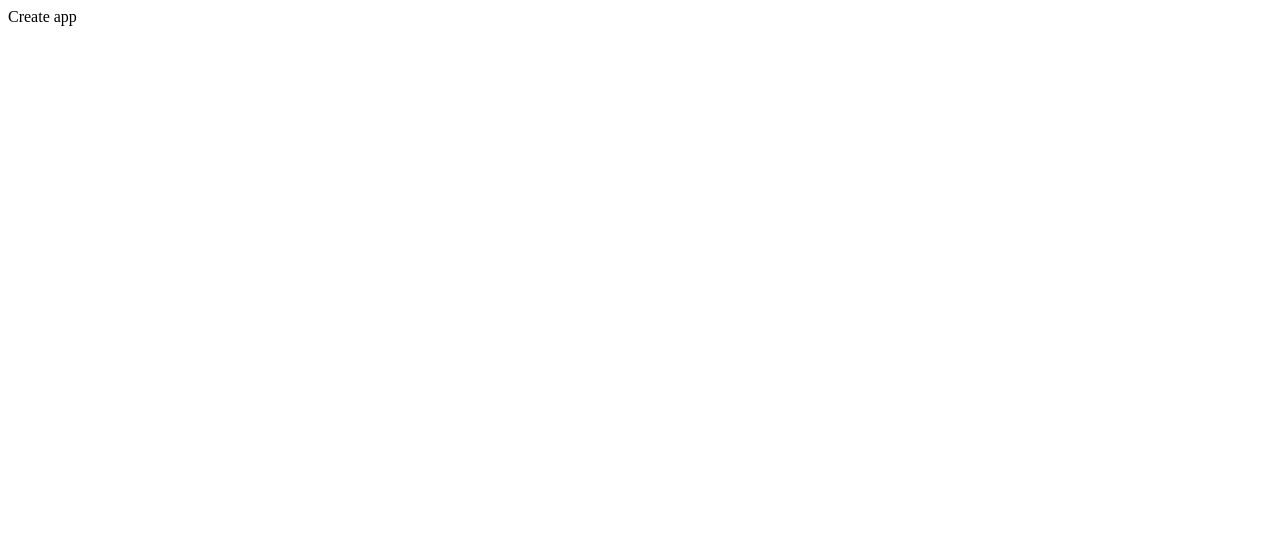
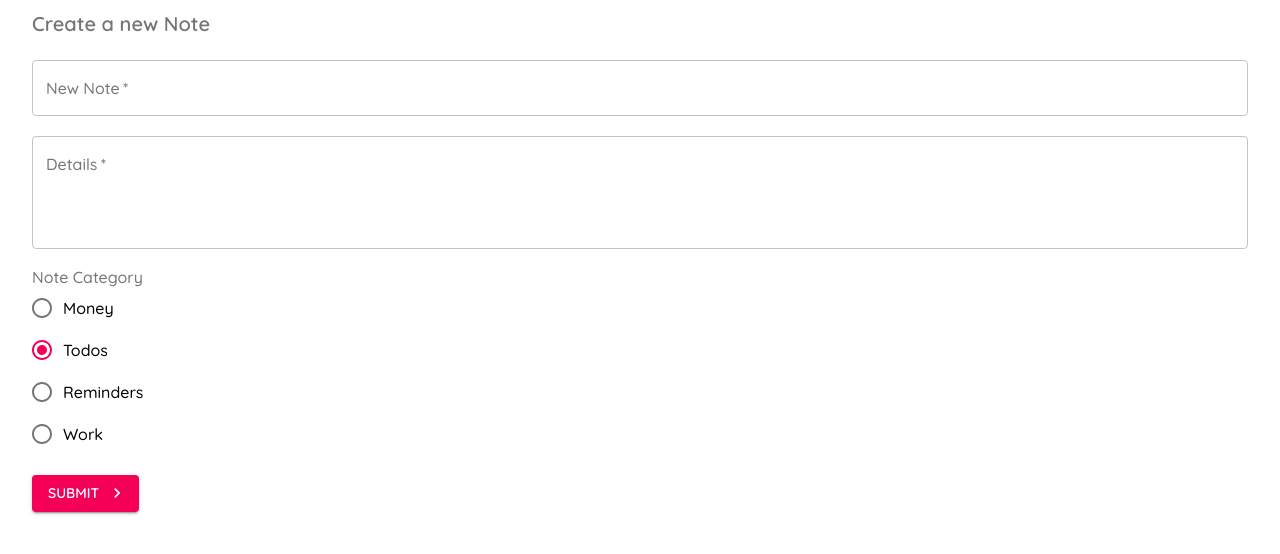
Before and after one commit to laiqbudye/notes-app-material-ui, a React (Create React App) app: page /create in a window 1280 px wide. Shown: the top 554 px of the page. Built offline with nearby package versions, Linux system fonts and the light colour scheme.

Commit message:
create page || implemented create notes component

```diff
--- a/src/pages/Create.js
+++ b/src/pages/Create.js
@@ -1,10 +1,111 @@
-import React from 'react'
+import React, { useState } from 'react';
+import Typography from '@material-ui/core/Typography';
+import Button from '@material-ui/core/Button';
+import TextField from '@material-ui/core/TextField';
+import Container from '@material-ui/core/Container';
+import RadioGroup from '@material-ui/core/RadioGroup';
+import Radio from '@material-ui/core/Radio';
+import FormControl from '@material-ui/core/FormControl';
+import FormLabel from '@material-ui/core/FormLabel';
+import FormControlLabel from '@material-ui/core/FormControlLabel';
+import ChevronRightIcon from '@material-ui/icons/ChevronRight';
+import { makeStyles } from '@material-ui/core';
+
+const useStyle = makeStyles({
+    field: {
+        marginBottom: 20,
+        marginTop: 20,
+        display: 'block'
+    }
+})
 
 function Create() {
+    const classes = useStyle();
+
+    const [note, setNote] = useState('');
+    const [detail, setDetail] = useState('');
+    const [category, setCategory] = useState('todos');
+    const [noteError, setNoteError] = useState(false);
+    const [detailError, setDetailError] = useState(false);
+
+
+    const handleFormSubmit = (e) => {
+        e.preventDefault();
+        setNoteError(false);
+        setDetailError(false);
+
+        if(!note){
+            setNoteError(true)
+        }
+
+        if(!detail){
+            setDetailError(true)
+        }
+
+        console.log(note, detail, category)
+    }
+
     return (
-        <div>
-            Create app
-        </div>
+        <Container>
+            <Typography
+                variant="h6"
+                component="h2"
+                gutterBottom
+                color="textSecondary"
+            >
+                Create a new Note
+            </Typography>
+
+            <form noValidate autoComplete="off" onSubmit={handleFormSubmit}>
+                <TextField
+                    className={classes.field}
+                    label='New Note'
+                    variant='outlined'
+                    color='secondary'
+                    fullWidth
+                    required     // here it does not checks for validate, it just adds only asterik in front of label
+                    value={note}
+                    onChange={(e) => setNote(e.target.value)}
+                    error={noteError}
+                >
+                </TextField>
+
+                <TextField
+                    className={classes.field}
+                    label='Details'
+                    variant='outlined'
+                    color='secondary'
+                    fullWidth
+                    multiline       // it says textfield will contain multiple lines
+                    rows={4}      // no.of rows it will show
+                    required
+                    value={detail}
+                    onChange={(e) => setDetail(e.target.value)}
+                    error={detailError}
+                >
+                </TextField>
+
+                <FormControl className={classes.field}>
+                    <FormLabel color='secondary'>Note Category</FormLabel>
+                    <RadioGroup value={category} onChange={(e) => setCategory(e.target.value)}>
+                        <FormControlLabel value='money' control={<Radio />} label='Money' />
+                        <FormControlLabel value='todos' control={<Radio />} label='Todos' />
+                        <FormControlLabel value='reminders' control={<Radio />} label='Reminders' />
+                        <FormControlLabel value='work' control={<Radio />} label='Work' />
+                    </RadioGroup>
+                </FormControl>
+
+                <Button
+                    type="submit"
+                    color="secondary"
+                    variant="contained"
+                    endIcon={<ChevronRightIcon />}
+                >
+                    Submit
+                </Button>
+            </form>
+
+        </Container>
     )
 }
 
```
